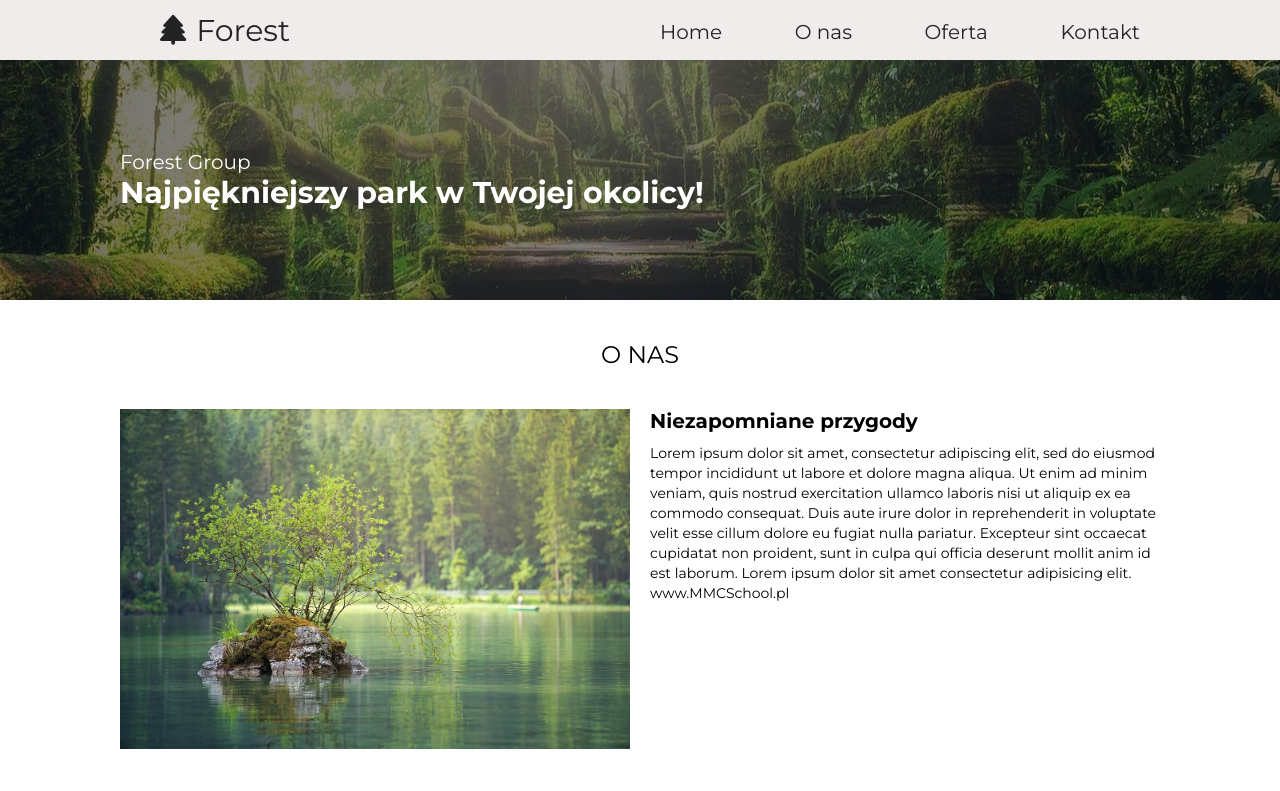
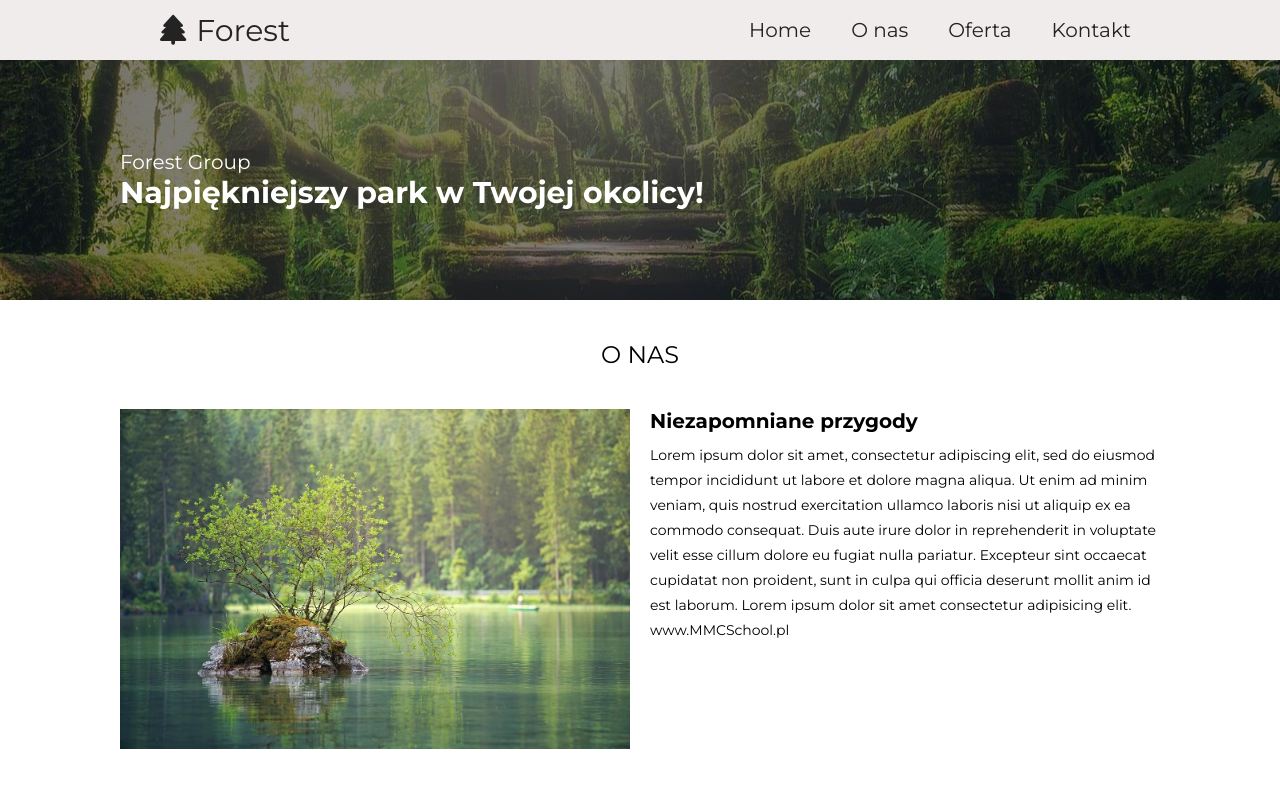
Before and after one commit to gbura/forest-website-project, a website: page index.html in a window 1280 px wide. Shown: the top 791 px of the page. Drawn offline with nearby package versions, Linux system fonts and the light colour scheme; files that its build step writes are made by us from their sources.

Commit message:
styled nav

```diff
--- a/src/sass/main.scss
+++ b/src/sass/main.scss
@@ -184,6 +184,7 @@ section {
 
 	&__text {
 		font-size: 1.4rem;
+		line-height: 2.5rem;
 	}
 }
 
@@ -430,7 +431,6 @@ footer {
 	}
 
 	.nav {
-		position: relative;
 		padding: 0 4rem;
 
 		&__mobile {
@@ -439,7 +439,9 @@ footer {
 
 		&__list {
 			top: 0;
+			right: 2rem;
 			flex-direction: row;
+			justify-content: center;
 			width: 50%;
 			height: 100%;
 			background: transparent;
@@ -466,7 +468,6 @@ footer {
 
 		&__text {
 			font-size: 1.4rem;
-			line-height: 2rem;
 		}
 	}
 
```
